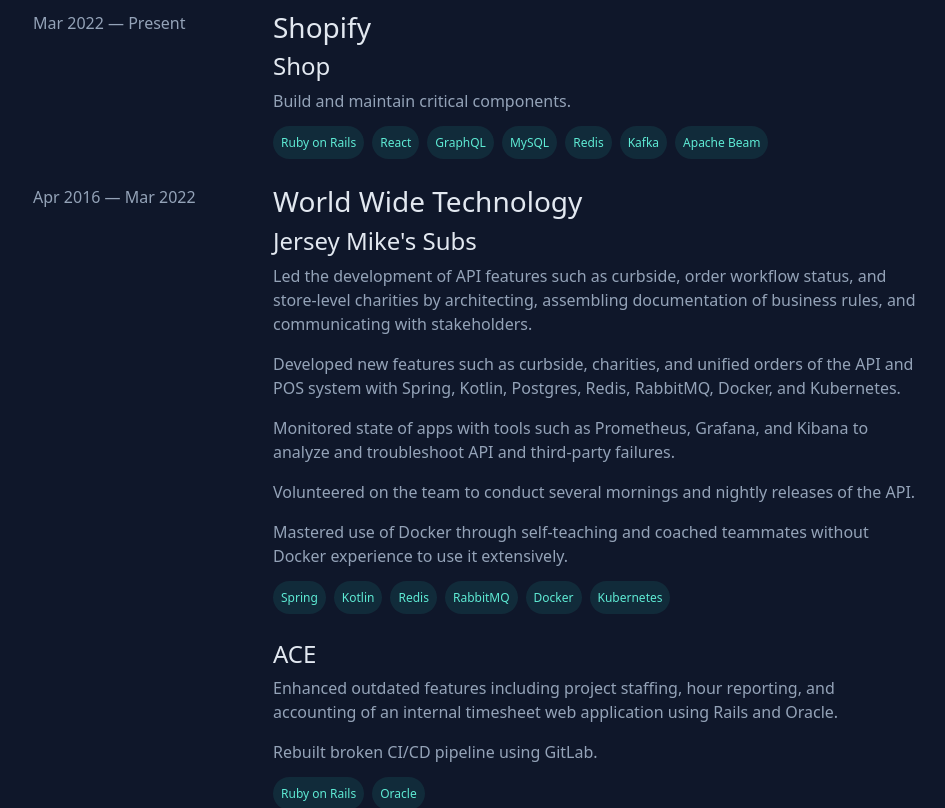
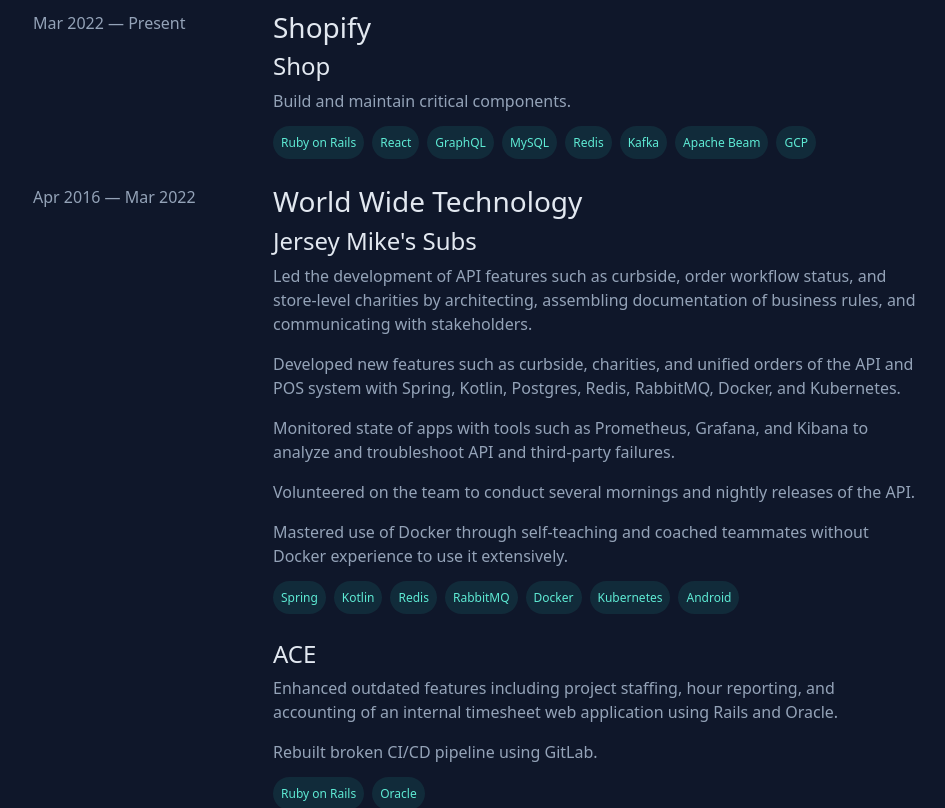
Before and after one commit to alexiscrack3/alexiscrack3.github.io, a website built with webpack: page src/index.html in a window 1280 px wide. Shown: the part 420-1228 px from the top of the page, without its empty margins (335-1280 px from the left). Built offline with nearby package versions, Linux system fonts and the light colour scheme.

Commit message:
Update skills

```diff
--- a/src/index.html
+++ b/src/index.html
@@ -98,6 +98,9 @@
                       <li>
                         <span>Apache Beam</span>
                       </li>
+                      <li>
+                        <span>GCP</span>
+                      </li>
                     </ul>
                   </div>
                 </div>
@@ -159,6 +162,9 @@
                           </li>
                           <li>
                             <span>Kubernetes</span>
+                          </li>
+                          <li>
+                            <span>Android</span>
                           </li>
                         </ul>
                       </div>
```
Also changed, not shown: index.html (+1 -1 lines).
